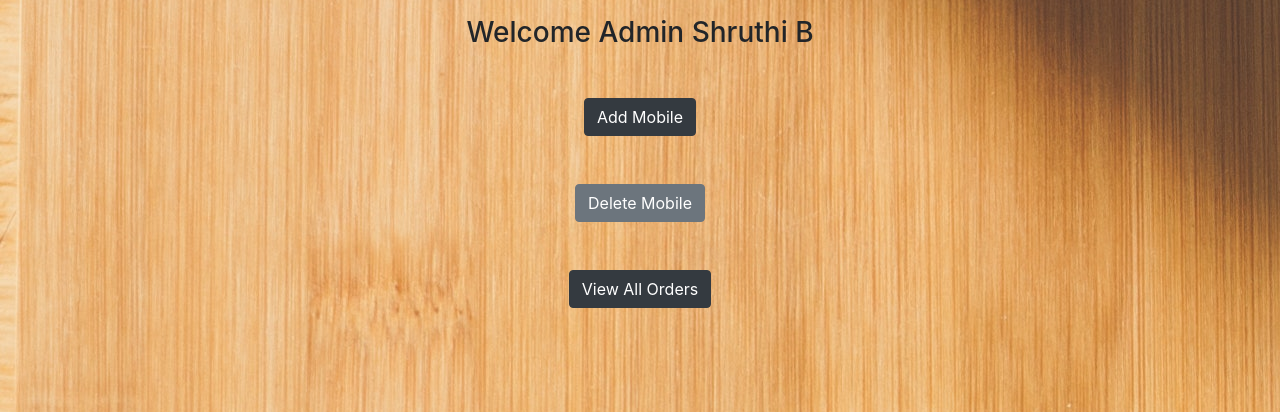
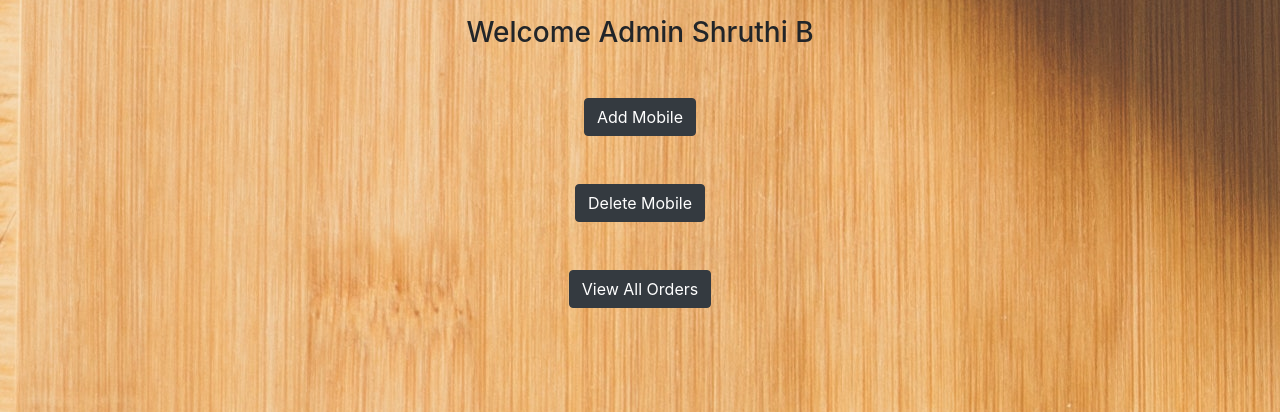
Before and after one commit to Shruthi-Babu/Online-shopping, a Flask app: page /admin in a window 1280 px wide. Shown: the part 56-468 px from the top of the page. Run offline with Flask 2, Linux system fonts and the light colour scheme; a user stored in the database is signed in; some libraries are stand-ins or nearby versions.

```diff
--- a/templates/admin-page.html
+++ b/templates/admin-page.html
@@ -32,7 +32,7 @@
 <h3 class="mt-3 mb-5" style="text-align:center" >Welcome Admin {{ name }}</h3>
 
 <div class="text-center mt-10 mb-5"> <a href="{{ url_for('admin_add_mobile') }}" class="btn  btn-dark">Add Mobile</a></div>
-<div class="text-center mt-10 mb-3"> <a href="{{ url_for('admin_delete_mobile') }}" class="btn  btn-secondary">Delete Mobile</a></div>
+<div class="text-center mt-10 mb-3"> <a href="{{ url_for('admin_delete_mobile') }}" class="btn  btn-dark">Delete Mobile</a></div>
 <div class="text-center mt-5"> <a href="{{ url_for('admin_view_orders') }}" class="btn  btn-dark">View All Orders</a></div>
 
 
```
Also changed, not shown: mobileshopping.db.
